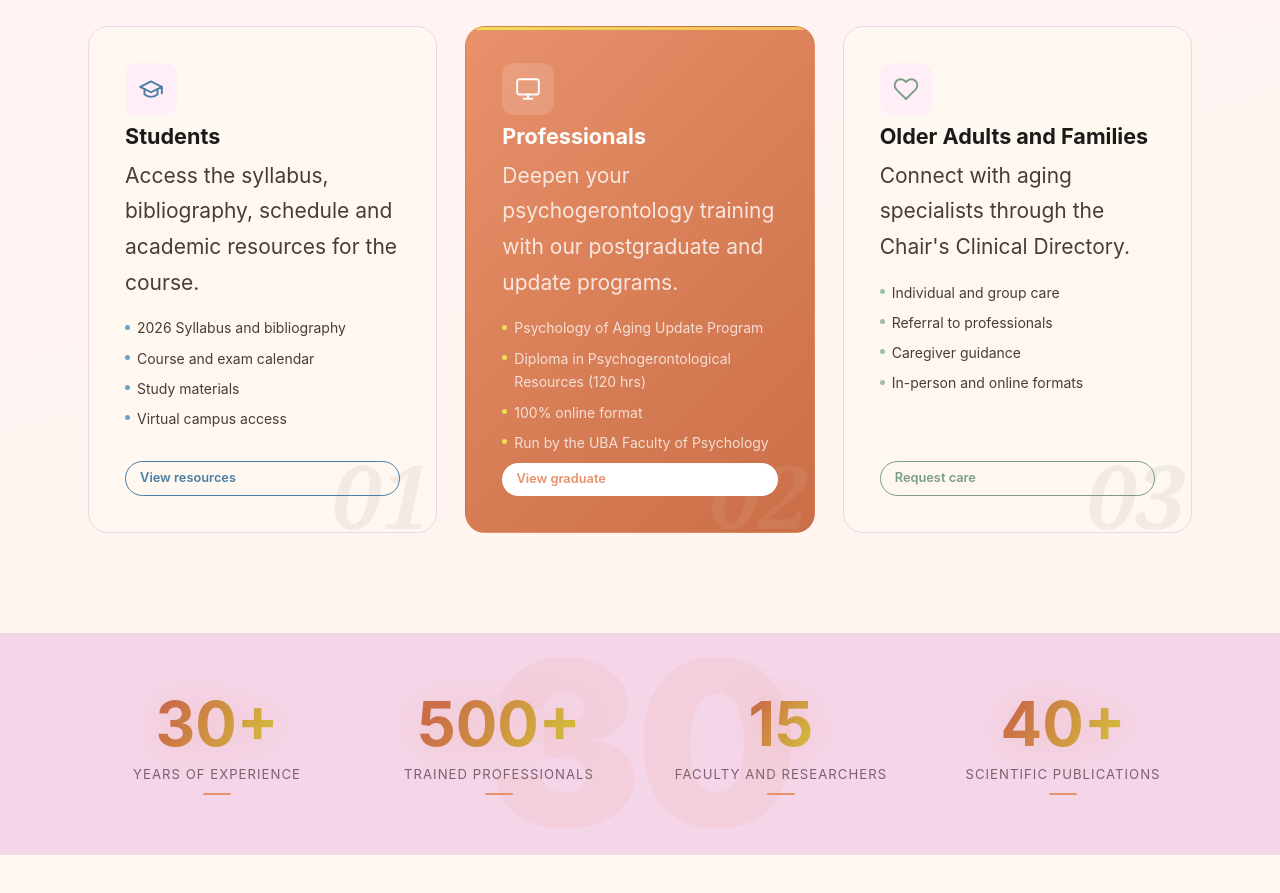
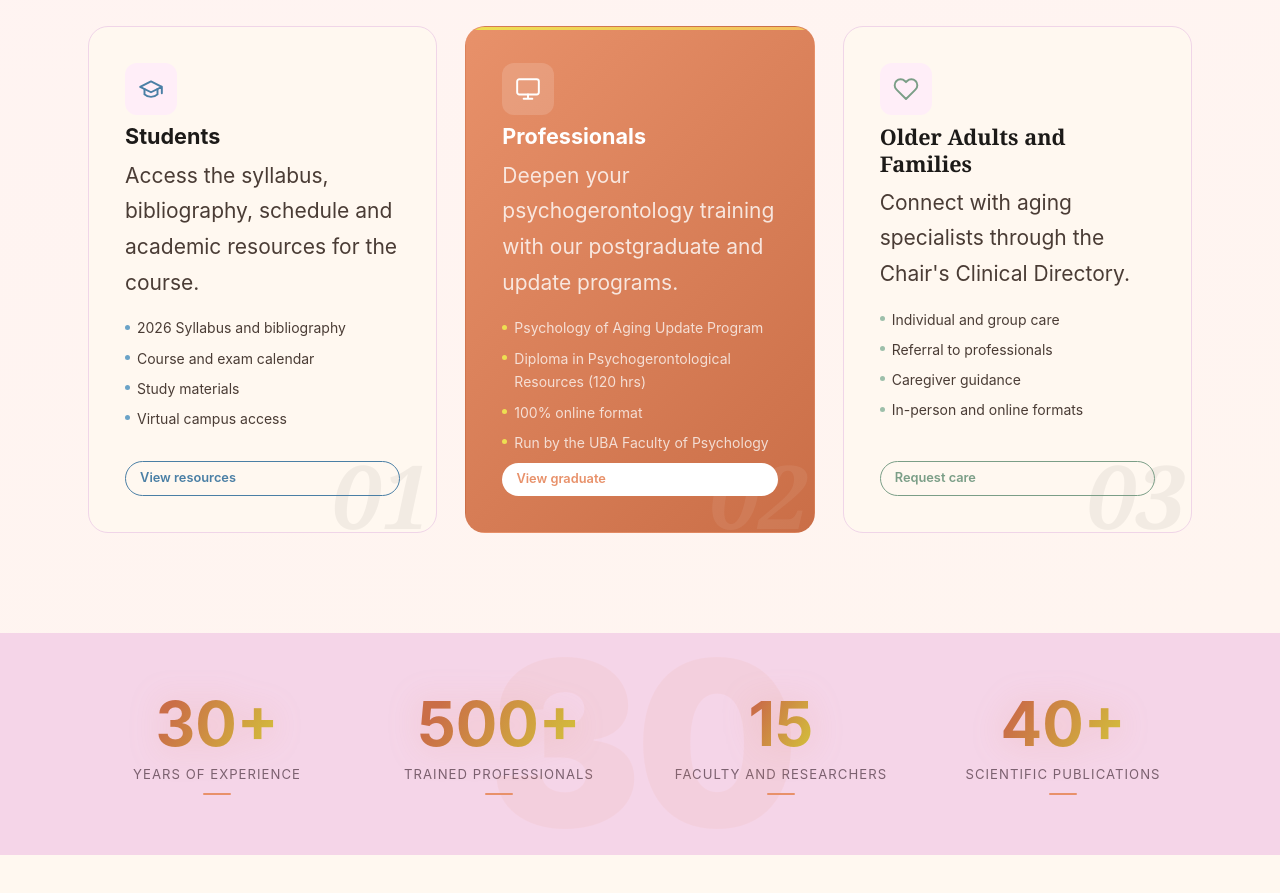
Before and after one commit to IanGorski/Web-Catedra-Vejez, a React (Vite) app: page / in a window 1280 px wide. Shown: the part 1040-1933 px from the top of the page. Built offline with nearby package versions, Linux system fonts and the light colour scheme.

Commit message:
style(ui): ajusta estilos para cambios visuales institucionales

```diff
--- a/src/style.css
+++ b/src/style.css
@@ -294,7 +294,7 @@ input:focus, textarea:focus, select:focus {
 
 /* ── TYPOGRAPHY ─────────────────────────────────────────────── */
 h1, h2, h3, h4 { line-height: 1.25; font-weight: 700; color: var(--text); }
-h1 { font-family: var(--font-sans); }
+h1 { font-family: var(--font-serif); }
 h2 { font-family: var(--font-serif); font-size: clamp(1.6rem, 5vw, 2.35rem); font-weight: 700; }
 h3 { font-size: clamp(1.1rem, 3.5vw, 1.35rem); }
 h4 { font-size: 1rem; }
@@ -313,6 +313,10 @@ p  { max-width: 65ch; color: var(--text-soft); }
 .section--dark    { background: var(--dark-bg, #1C1A18); color: #fff; }
 .section--dark p, .section--dark h2, .section--dark h3,
 .section--dark h4 { color: inherit; }
+
+.audience-card--mayores h3 {
+  font-family: var(--font-serif);
+}
 
 .section-header {
   text-align: center;
```
